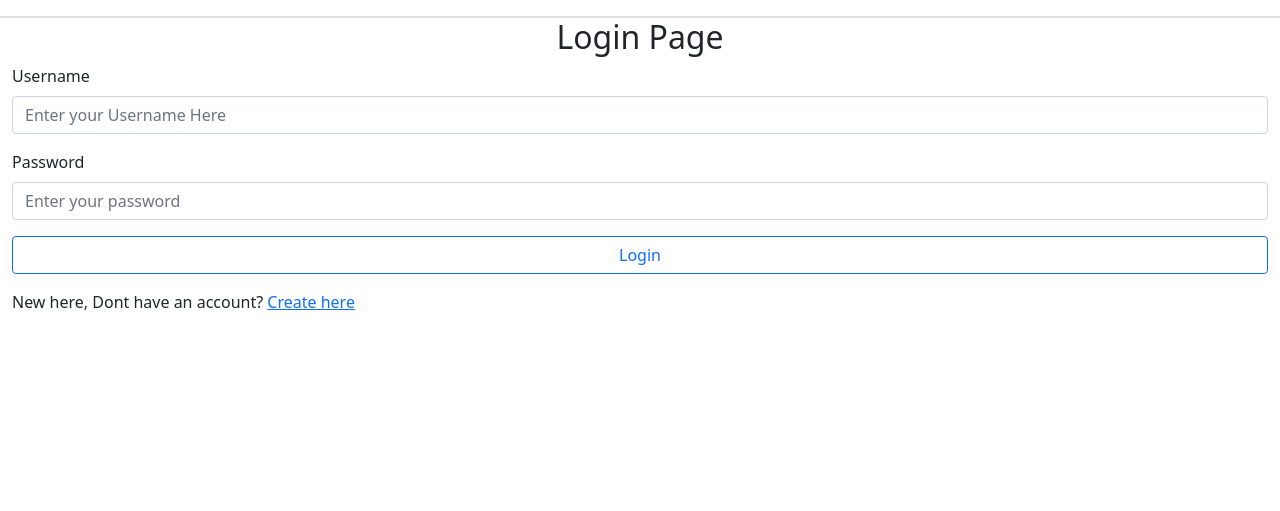
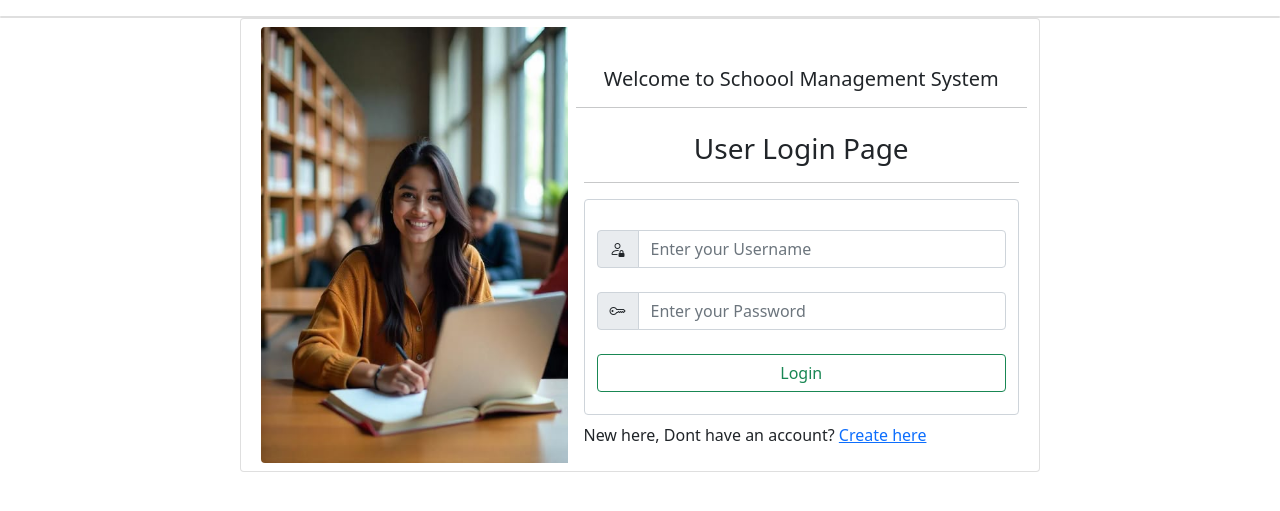
Before and after one commit to tumbry10/user_auth_system, a Django app: page /userLogin in a window 1280 px wide. Shown: the top 511 px of the page. Run offline with Django 5.2, Linux system fonts and the light colour scheme.

Commit message:
6. Login Page front-end
Frontend design for the login page using bootstrap

```diff
--- a/templates/login.html
+++ b/templates/login.html
@@ -1,3 +1,5 @@
+{% load static %}
+
 <!DOCTYPE html>
 <html lang="en">
 <head>
@@ -5,23 +7,43 @@
     <meta name="viewport" content="width=device-width, initial-scale=1.0">
     <title>Login Page</title>
     <link href="https://cdn.jsdelivr.net/npm/bootstrap@5.0.2/dist/css/bootstrap.min.css" rel="stylesheet">
+    <link href="https://cdn.jsdelivr.net/npm/bootstrap-icons@1.10.5/font/bootstrap-icons.css" rel="stylesheet">
 </head>
 <body>
     <div class="container-fluid">
         <div class="row mt-3">
             <div class="card"></div>
-            <form action="#" method="post">
+            <div class="card mx-auto mb-3" style="max-width: 800px;">
+                <div class="row g-0 align-items-stretch">
+                    <div class="col-md-5 p-2">
+                        <img src="{% static 'img/student.jpg' %}" class="img-fluid rounded-start h-100 w-100 object-fit-cover" alt="...">
+                    </div>
+                    <div class="col-md-7 h-100">
+                        <div class="mt-5"></div>
+                        <h5 class="mt-1 text-center">Welcome to Schoool Management System</h5>
+                        <hr class="mt-3">
+                        <div class="card-body mt-3 p-2">
+                            <h3 class="card-title text-center">User Login Page</h3>
+                            <hr>
+                            <form class="form-control" action="#" method="post">
                                 {% csrf_token %}
-                <h2 class="text-center">Login Page</h2>
-                <div class="mb-3">
-                  <label for="username" class="form-label">Username</label>
-                  <input type="text" class="form-control" name="username" id="username" placeholder="Enter your Username Here" required>
+                                <div class="mt-4">
+                                    <div class="input-group flex-nowrap">
+                                        <span class="input-group-text" id="addon-wrapping">
+                                            <i class="bi bi-person-lock"></i>
+                                        </span>
+                                        <input type="text" name="username" class="form-control" placeholder="Enter your Username" aria-describedby="addon-wrapping" required>
                                     </div>
-                <div class="mb-3">
-                  <label for="password" class="form-label">Password</label>
-                  <input type="password" class="form-control" name="password" id="password" placeholder="Enter your password" required>
                                 </div>
-                <div class="mb-3">
+                                <div class="mt-4">
+                                    <div class="input-group flex-nowrap">
+                                        <span class="input-group-text" id="addon-wrapping">
+                                            <i class="bi bi-key"></i>
+                                        </span>
+                                        <input type="password" name="password" class="form-control" placeholder="Enter your Password" aria-describedby="addon-wrapping" required>
+                                    </div>
+                                </div>
+                                <div class="mt-4">
                                     {% if messages %}
                                         {% for message in messages %}
                                             <div class="{{ message.tags }}">{{ message }}</div>
@@ -29,9 +51,13 @@
                                     {% endif %}
                                 </div>
 
-                <button type="submit" class="form-control btn-outline-primary">Login</button>
+                                <button type="submit" class="form-control btn-outline-success mb-3">Login</button>
                             </form>
-            <p class="mt-3">New here, Dont have an account? <a href="{% url 'userSignup' %}">Create here</a></p>
+                            <p class="mt-2">New here, Dont have an account? <a href="{% url 'userSignup' %}">Create here</a></p>
+                        </div>
+                    </div>
+                </div>
+            </div>
         </div>
     </div>
 
--- a/userauth/settings.py
+++ b/userauth/settings.py
@@ -118,6 +118,10 @@ USE_TZ = True
 # https://docs.djangoproject.com/en/5.2/howto/static-files/
 
 STATIC_URL = 'static/'
+STATICFILES_DIRS = [
+	os.path.join(BASE_DIR, 'static')
+]
+
 
 # Default primary key field type
 # https://docs.djangoproject.com/en/5.2/ref/settings/#default-auto-field
```
Also changed, not shown: templates/index.html (+4 -5 lines), db.sqlite3, static/img/student.jpg (added). Lines whose indentation alone changed are shown as unchanged.
